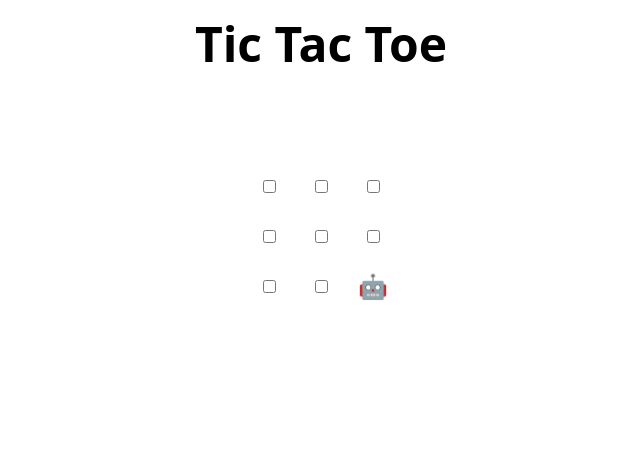
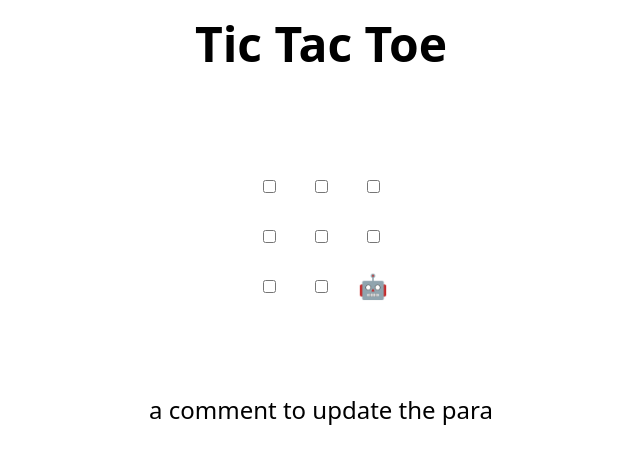
Before and after one commit to fatemaker254/Technical_Onboarding2.0, a plain HTML site: page index.html in a window 1280 px wide. Shown: the whole page, without its empty margins (319-959 px from the left). Drawn offline with Linux system fonts and the light colour scheme.

Commit message:
Update index.html
updates by MLSA Soham Das

```diff
--- a/index.html
+++ b/index.html
@@ -47,6 +47,7 @@
   </tr>
 </table>
 
+<p>a comment to update the para <p>
 <h2 hidden>Game over, refresh to play again 🧑‍💻 🤖!</h2>
 
 <script>
```
